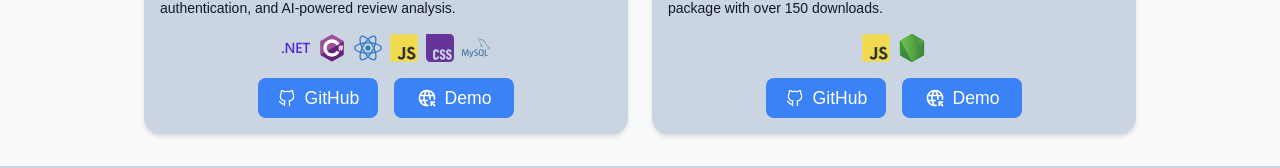
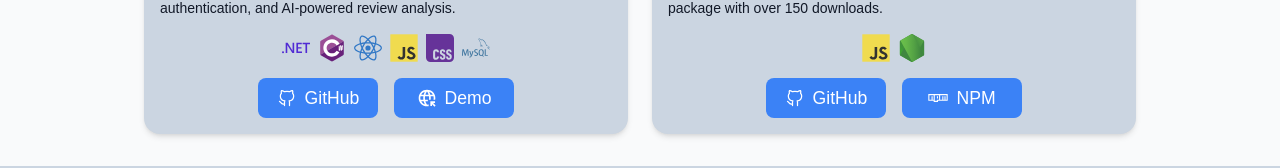
Before and after one commit to Alejandro-BR/Portfolio, a React (Vite) app in the folder portfolio/: page / in a window 1280 px wide. Shown: the part 1921-2089 px from the top of the page. Built offline with nearby package versions, Linux system fonts and the light colour scheme; a web font is replaced by a local one.

Commit message:
New Button npm

```diff
--- a/portfolio/src/components/layouts/Projects.tsx
+++ b/portfolio/src/components/layouts/Projects.tsx
@@ -84,7 +84,7 @@ const Projects = () => {
       ],
       links: {
         github: "https://github.com/Alejandro-BR/Webpify-cli",
-        demo: "https://www.npmjs.com/package/webpify-cli",
+        npm: "https://www.npmjs.com/package/webpify-cli",
       },
     },
   ];
--- a/portfolio/src/components/ui/ProjectCard.tsx
+++ b/portfolio/src/components/ui/ProjectCard.tsx
@@ -102,6 +102,17 @@ const ProjectCard: React.FC<ProjectCardInterface> = ({
             Demo
           </a>
         )}
+        {links.npm && (
+          <a
+            href={links.npm}
+            target="_blank"
+            rel="noopener noreferrer"
+            className={styles.linkButton}
+          >
+            <img src="/svg/tech/npm.svg" alt="NPM" />
+            NPM
+          </a>
+        )}
       </div>
     </div>
   );
--- a/portfolio/src/interfaces/ProjectCard.interface.ts
+++ b/portfolio/src/interfaces/ProjectCard.interface.ts
@@ -6,6 +6,7 @@ export interface Tech {
 export interface ProjectLinks {
   github?: string;
   demo?: string;
+  npm?: string;
 }
 
 export interface ProjectCardInterface {
```
Also changed, not shown: portfolio/public/svg/tech/npm.svg (added).
